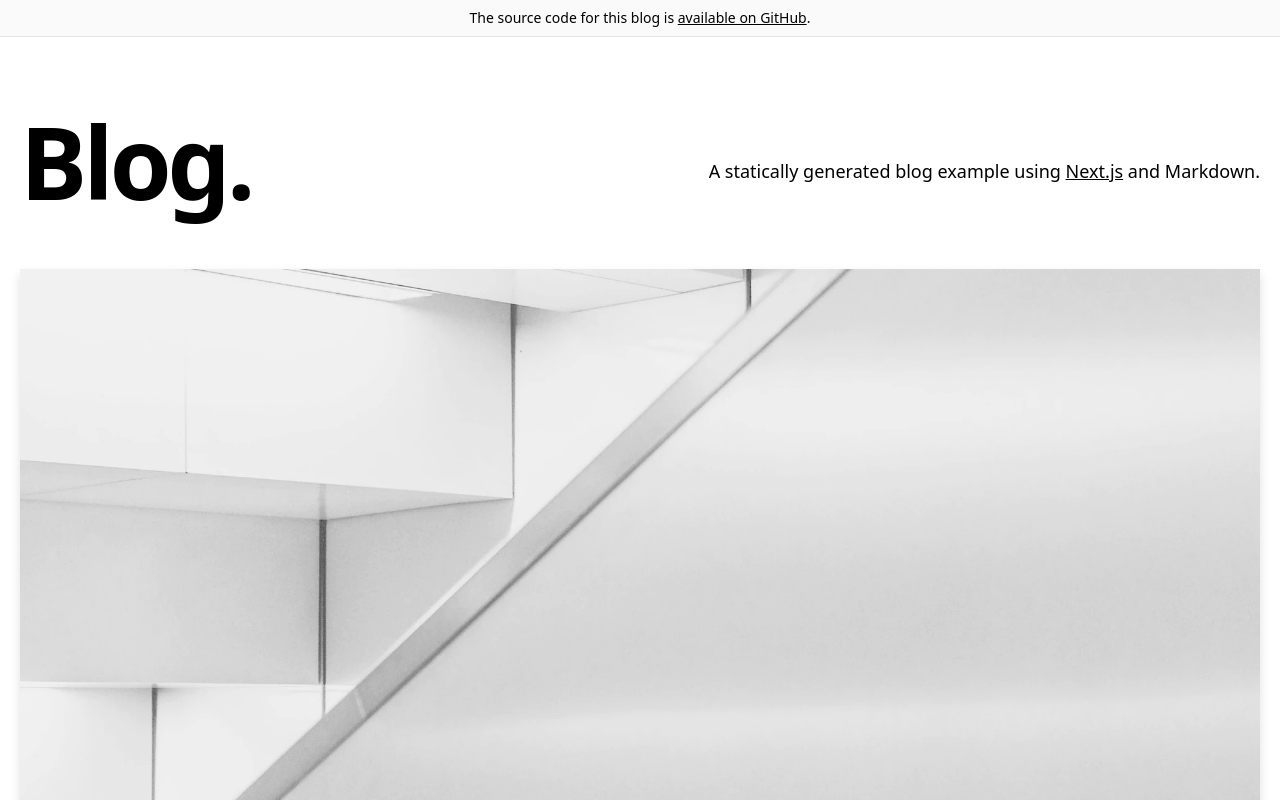
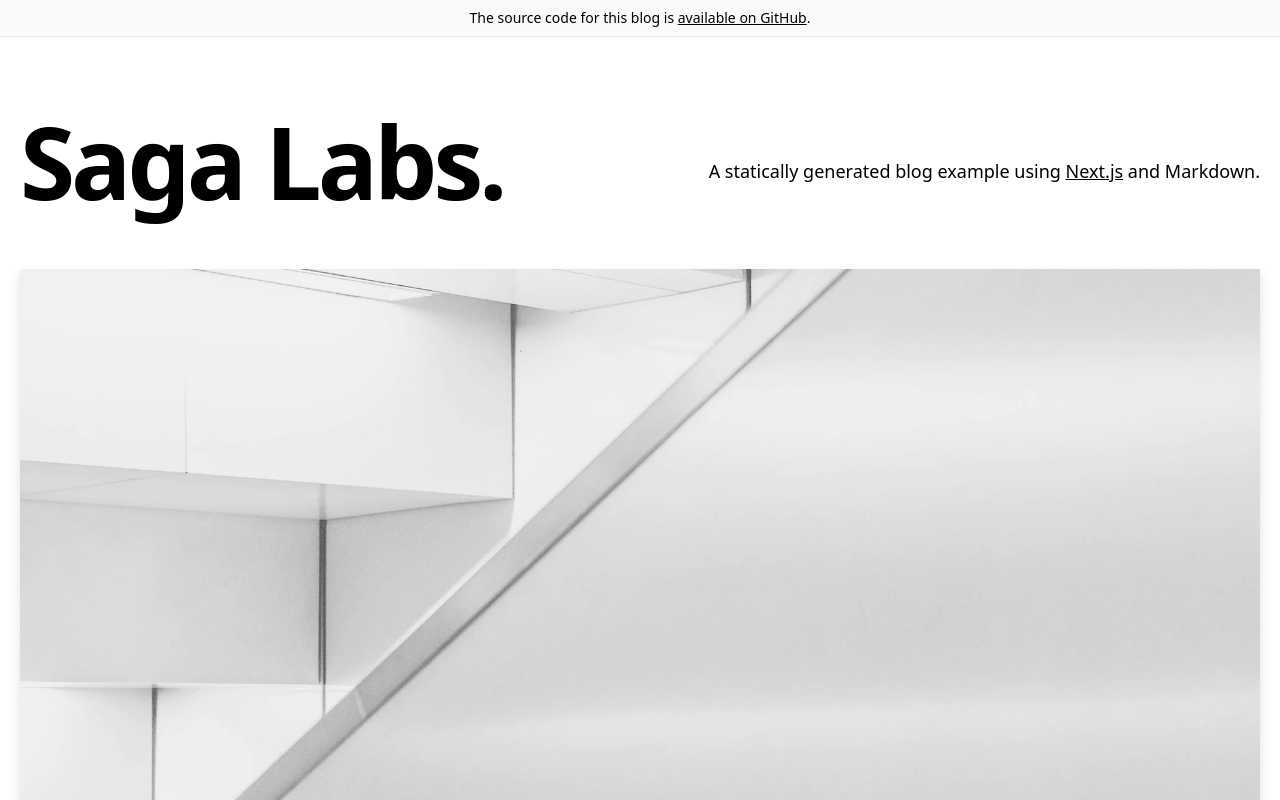
Before and after one commit to cerebase/website, a Next.js app: page / in a window 1280 px wide. Shown: the top 800 px of the page. Built offline with nearby package versions, Linux system fonts and the light colour scheme.

Commit message:
feat: compatibility flag for CF

```diff
--- a/components/intro.tsx
+++ b/components/intro.tsx
@@ -4,7 +4,7 @@ const Intro = () => {
   return (
     <section className="flex-col md:flex-row flex items-center md:justify-between mt-16 mb-16 md:mb-12">
       <h1 className="text-5xl md:text-8xl font-bold tracking-tighter leading-tight md:pr-8">
-        Blog.
+        Saga Labs.
       </h1>
       <h4 className="text-center md:text-left text-lg mt-5 md:pl-8">
         A statically generated blog example using{' '}
```
Also changed, not shown: 1 other file (tests, documents, lock files or other folders).
